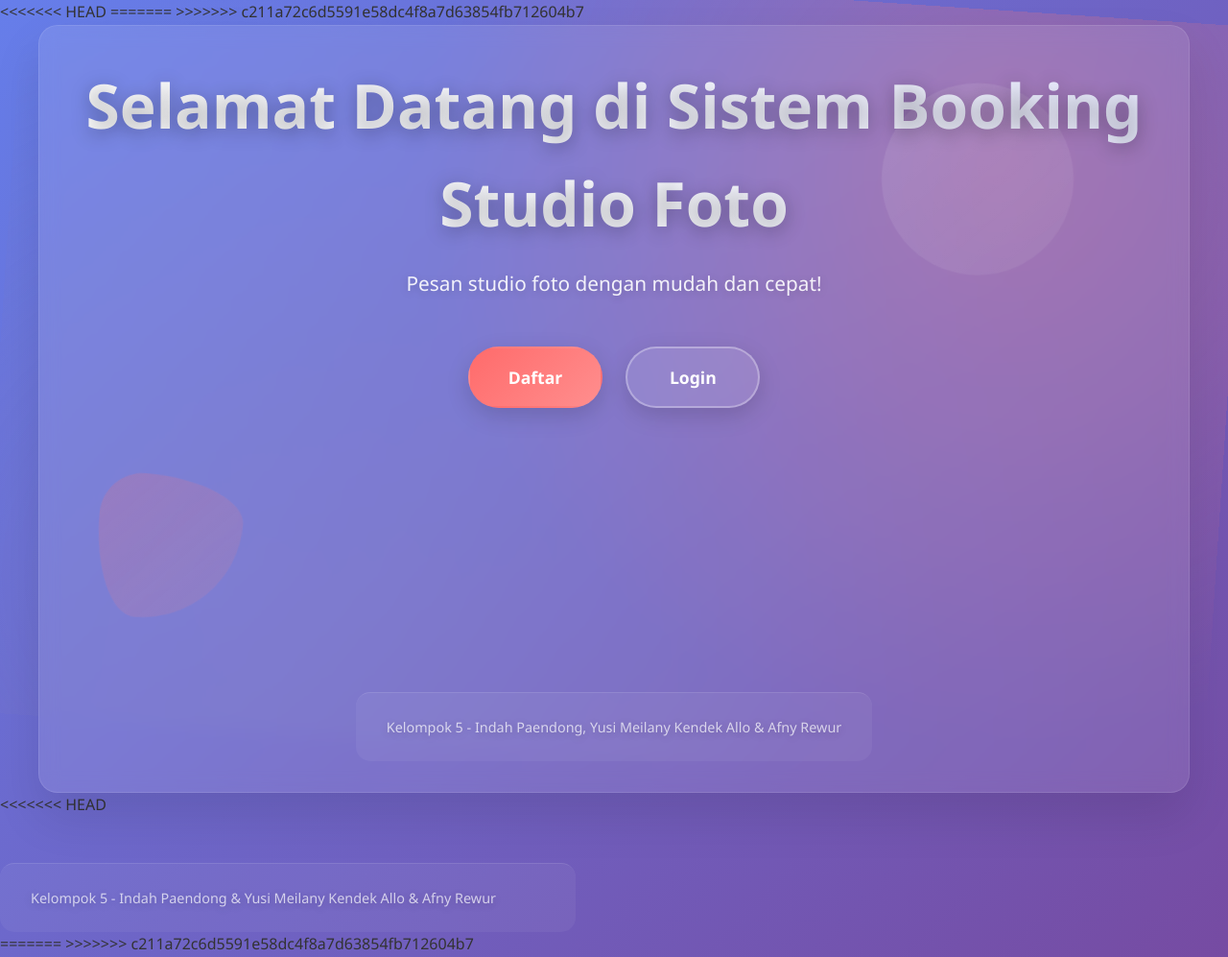
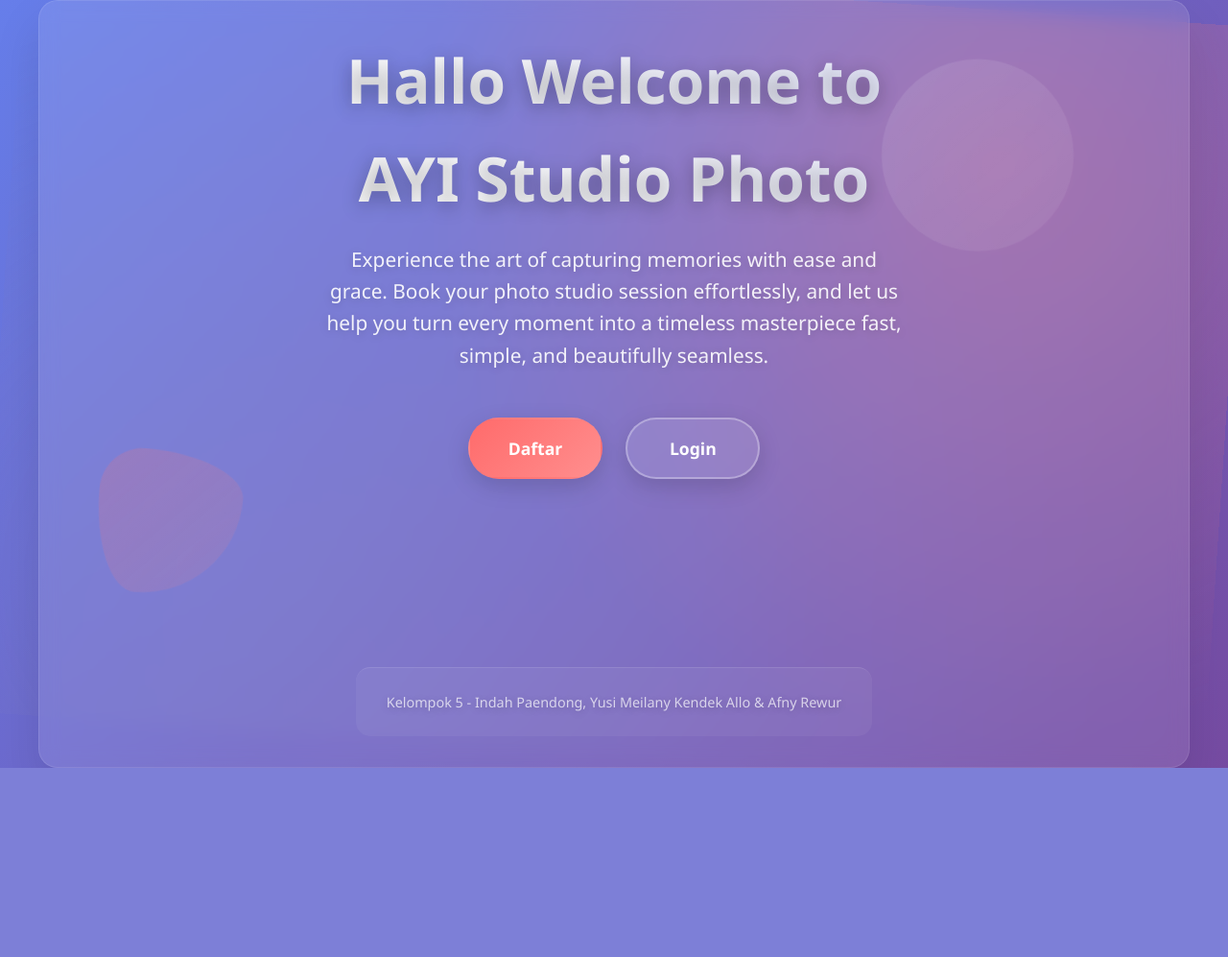
Before and after one commit to indahpaendong/FinalProject1, a PHP site: page / in a window 1280 px wide. Shown: the whole page at 96% size. After the commit the page ends 800 px from the top, so only its background shows below. Run offline with PHP 8.4, Linux system fonts and the light colour scheme.

Commit message:
Update index.php

```diff
--- a/index.php
+++ b/index.php
@@ -1,11 +1,9 @@
-<<<<<<< HEAD
-=======
+
 <?php
 // Anda bisa menambahkan PHP logic di sini jika diperlukan
 // Misalnya: session check, database connection, dll.
 ?>
 
->>>>>>> c211a72c6d5591e58dc4f8a7d63854fb712604b7
 <!DOCTYPE html>
 <html lang="id">
 <head>
@@ -301,8 +299,8 @@
 </head>
 <body>
     <div class="container">
-        <h1>Selamat Datang di Sistem Booking Studio Foto</h1>
-        <p>Pesan studio foto dengan mudah dan cepat!</p>
+        <h1>Hallo Welcome to <br>AYI Studio Photo</br></h1>
+        <p>Experience the art of capturing memories with ease and grace. Book your photo studio session effortlessly, and let us help you turn every moment into a timeless masterpiece fast, simple, and beautifully seamless.</p>
 
         <div class="btn-group">
             <a href="register.php" class="btn">Daftar</a>
@@ -313,13 +311,6 @@
             <p>Kelompok 5 - Indah Paendong, Yusi Meilany Kendek Allo & Afny Rewur</p>
         </footer>
     </div>
-<<<<<<< HEAD
   </main>
-
-  <footer>
-    <p>Kelompok 5 - Indah Paendong & Yusi Meilany Kendek Allo & Afny Rewur</p>
-  </footer>
-=======
->>>>>>> c211a72c6d5591e58dc4f8a7d63854fb712604b7
 </body>
 </html>
```
